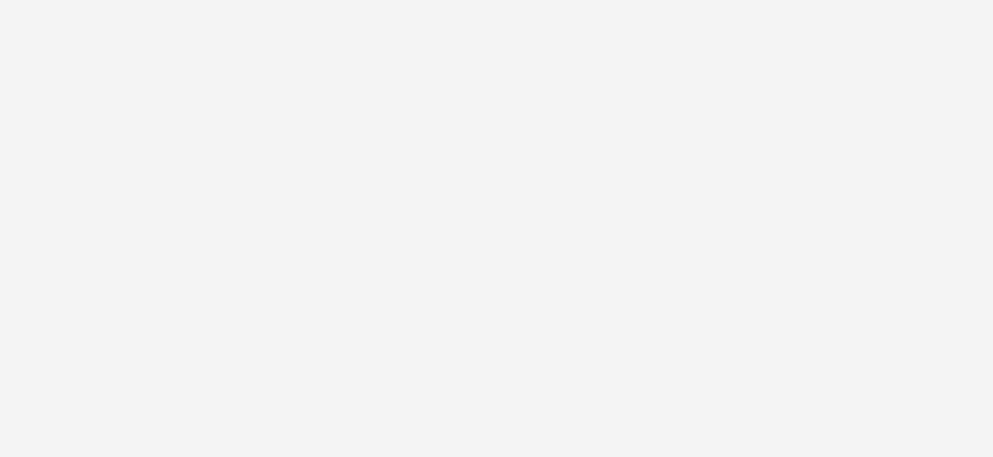
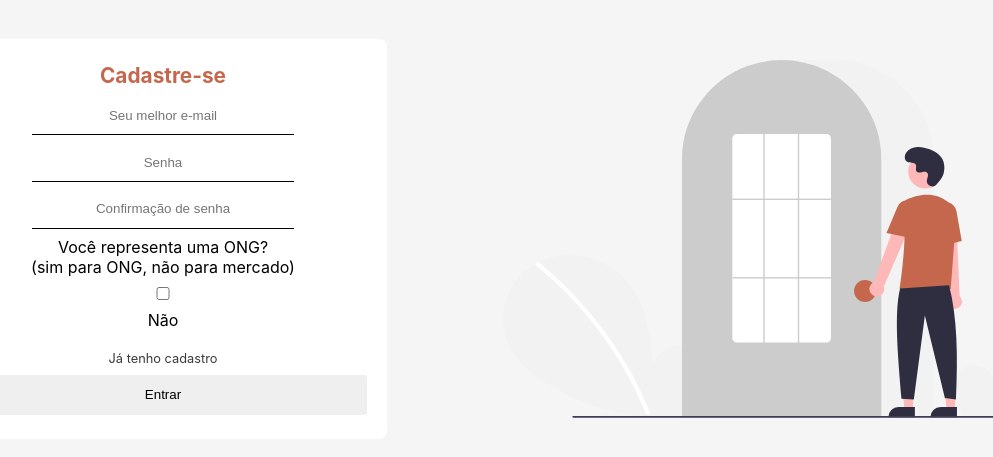
Before and after one commit to RyanBasque/tem-quem-precise, a React (Create React App) app: page /signup in a window 1280 px wide. Before the commit this address had no page. Shown: the part 161-618 px from the top of the page, without its empty margins (157-1150 px from the left). Built offline with nearby package versions, Linux system fonts and the light colour scheme.

Commit message:
feat: signup screen

```diff
--- a/src/components/molecules/LoginForm/index.js
+++ b/src/components/molecules/LoginForm/index.js
@@ -30,7 +30,7 @@ const LoginForm = ({ email, onChangeEmail, password, onChangePassword, onSendDat
               placeholder="Senha"
             />
           </fieldset>
-          <Link to="/" data-aos="fade-up-left">Não sou cadastrado</Link>
+          <Link to="/signup" data-aos="fade-up-left">Não sou cadastrado</Link>
           <button onClick={onSendData} data-aos="fade-up-left">Entrar</button>
         </Form>
       </div>
--- /dev/null
+++ b/src/components/molecules/SignUpForm/index.js
@@ -0,0 +1,58 @@
+import React from 'react';
+import { Link } from 'react-router-dom';
+
+import { FormInput } from '../../atoms';
+
+import { SignContainer, Form, ImageContainer, RadioButton } from './styles';
+
+import loginImage from '../../../assets/images/login.svg';
+
+const SignUpForm = ({ email, onChangeEmail, password, onChangePassword, onSendData }) => {
+  const[isOng, setIsOng] = React.useState(false);
+
+  return (
+    <SignContainer>
+      <div>
+        <Form>
+          <h1 data-aos="fade-up-left">Cadastre-se</h1>
+          <fieldset data-aos="fade-right">
+            <FormInput
+              name={email}
+              change={onChangeEmail}
+              type="text"
+              placeholder="Seu melhor e-mail"
+            />
+          </fieldset>
+          <fieldset data-aos="fade-left">
+            <FormInput
+              name={password}
+              change={onChangePassword}
+              type="text"
+              placeholder="Senha"
+            />
+          </fieldset>
+          <fieldset data-aos="fade-left">
+            <FormInput
+              name={password}
+              change={onChangePassword}
+              type="text"
+              placeholder="Confirmação de senha"
+            />
+          </fieldset>
+          <RadioButton data-aos="fade-left">
+            <label>Você representa uma ONG? <br /> (sim para ONG, não para mercado)</label>
+            <input type="checkbox" name="ong" checked={isOng} onChange={() => setIsOng(!isOng)} />
+            { isOng ? 'Sim' : 'Não' }
+          </RadioButton>
+          <Link to="/login" data-aos="fade-up-left">Já tenho cadastro</Link>
+          <button onClick={onSendData} data-aos="fade-up-left">Entrar</button>
+        </Form>
+      </div>
+      <ImageContainer data-aos="flip-up">
+        <img src={loginImage} alt="Login" />
+      </ImageContainer>
+    </SignContainer>
+  );
+};
+
+export default SignUpForm;
--- /dev/null
+++ b/src/components/molecules/SignUpForm/styles.js
@@ -0,0 +1,111 @@
+import styled from 'styled-components';
+import { color } from './../../../assets/css/colors';
+
+export const SignContainer = styled.div`
+  display: grid;
+  grid-template-columns: 1fr;
+
+  @media (min-width: 768px) {
+    grid-template-columns: repeat(2, 1fr);
+  }
+
+  width: 100vw;
+  height: 100vh;
+
+  div {
+    width: 100%;
+    height: 100%;
+
+    display: flex;
+    justify-content: center;
+    align-items: center;
+  }
+`;
+
+export const RadioButton = styled.section`
+  text-align: center;
+
+  display: flex;
+  align-items: center;
+  flex-direction: column;
+
+  label {
+    text-align: center;
+  }
+
+  input {
+    display: block;
+    margin: 10px 0;
+
+    cursor: pointer;
+  }
+`;
+
+export const Form = styled.form`
+  display: flex;
+  flex-direction: column;
+  justify-content: space-around;
+  align-items: center;
+
+  border-radius: 0.5rem;
+
+  padding: 20px;
+
+  width: 70%;
+  height: 50%;
+
+  background-color: ${color.white};
+
+  h1 {
+    font-size: 1.3rem;
+    color: ${color.orange};
+  }
+
+  fieldset {
+    border: none;
+
+    display: flex;
+    justify-content: center;
+  }
+
+  a {
+    text-decoration: none;
+    color: ${color.black};
+    font-size: .8rem;
+
+    margin-top: .8rem;
+  }
+
+  button {
+    width: 100%;
+    height: 2.5rem;
+
+    border: none;
+
+    border-radius: 2px;
+  }
+
+  @media (min-width: 768px) {
+    input, fieldset {
+      width: 80%;
+    }
+  }
+`;
+
+export const ImageContainer = styled.div`
+  display: flex;
+  align-items: center;
+  justify-content: center;
+
+  width: 100%;
+  height: 100%;
+
+  @media (max-width: 768px) {
+    display: none !important;
+  }
+
+  img {
+    max-width: 600px;
+    max-height: 600px;
+  }
+`;
--- a/src/components/molecules/index.js
+++ b/src/components/molecules/index.js
@@ -1,9 +1,11 @@
 import HowToHelp from './HowToHelp/index';
 import AboutThisProject from './AboutThisProject';
 import LoginForm from './LoginForm';
+import SignUpForm from './SignUpForm';
 
 export {
   HowToHelp,
   AboutThisProject,
   LoginForm,
+  SignUpForm,
 }
--- /dev/null
+++ b/src/pages/SignUp/index.js
@@ -0,0 +1,33 @@
+import React, { useState } from 'react';
+
+import { SignUpForm } from './../../components/molecules';
+import { PageDefault } from './../../components/organisms';
+import { postLogin } from './../../services/login';
+
+const Login = () => {
+  const [email, setEmail] = useState('');
+  const [password, setPassword] = useState('');
+
+  const onSubmit = async (e) => {
+    e.preventDefault();
+    try {
+      postLogin('opa', { email, password });
+    } catch (e) {
+      console.error(e);
+    }
+  };
+
+  return (
+    <PageDefault showHeader={false} style={{ padding: 0, maxWidth: '99999px' }}>
+      <SignUpForm
+        email={email}
+        onChangeEmail={setEmail}
+        password={password}
+        onChangePassword={setPassword}
+        onSendData={onSubmit}
+      />
+    </PageDefault>
+  );
+};
+
+export default Login;
--- a/src/pages/index.js
+++ b/src/pages/index.js
@@ -1,7 +1,9 @@
 import Home from './Home';
 import Login from './Login';
+import SignUp from './SignUp';
 
 export {
   Home,
   Login,
+  SignUp,
 }
--- a/src/routes/routes.js
+++ b/src/routes/routes.js
@@ -4,13 +4,15 @@ import {
     useRoutes,
   } from "react-router-dom";
 
-import { Home, Login } from "../pages";
+import { Home, Login, SignUp } from "../pages";
 
 const Routes = () => {
     const AppRoutes = () => {
       const routes = useRoutes([
+        { path: '*', element: <h1>404</h1> },
         { path: '/', element: <Home /> },
         { path: '/login', element: <Login /> },
+        { path: '/signup', element: <SignUp /> },
       ]);
 
       return routes;
```
